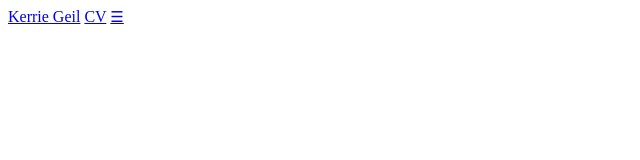
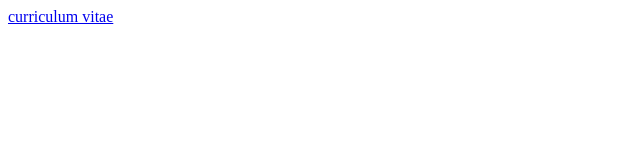
Before and after one commit to kerriegeil/kerriegeil.github.io, a plain HTML site: page index.html in a window 1280 px wide. Shown: the full height of the page, 0-640 px from the left. Drawn offline with Linux system fonts and the light colour scheme.

Commit message:
add cv link

```diff
--- a/index.html
+++ b/index.html
@@ -1,10 +1,4 @@
 <!DOCTYPE html>
 <html lang="en" dir="ltr">
 
-<body>
-  <div class="content">
-    <div class="navbar" id="mynav">
-      <a href="index.html" class="active">Kerrie Geil</a>
-      <a href="GEIL_KERRIE_CV_OCT2021.pdf">CV</a>
-      <a href="javascript:void(0);" style="font-size:15px;" class="icon" onclick="navFunction()">&#9776;</a>
-    </div>
+<a href="GEIL_KERRIE_CV_OCT2021.pdf" target="_blank">curriculum vitae</a>
```
